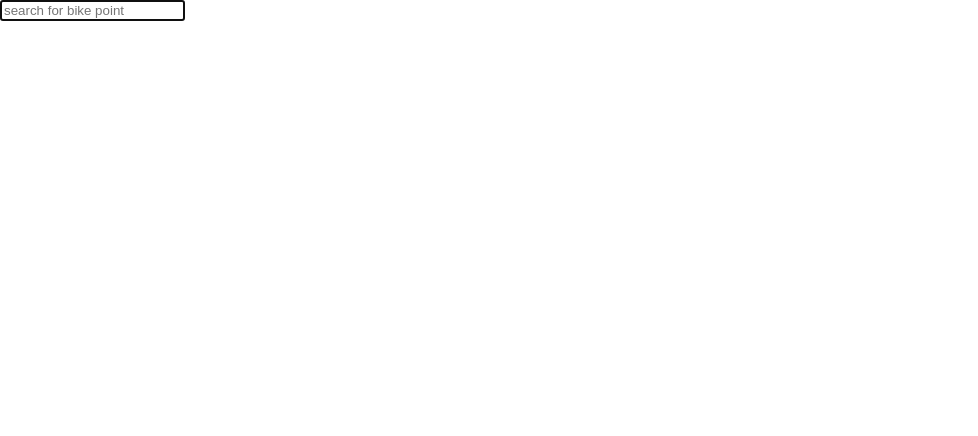
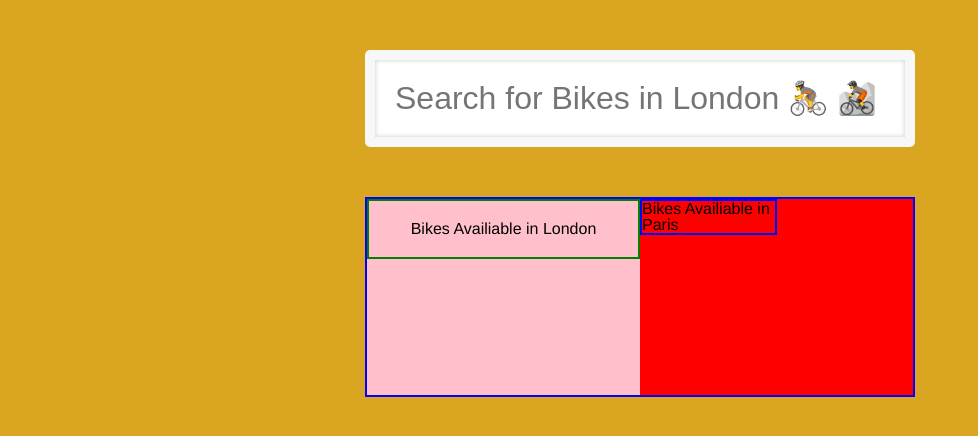
Before and after one commit to Heathercoraje/Bike-Points-RM, a website: page public/index.html in a window 1280 px wide. Shown: the whole page, without its empty margins (0-978 px from the left). Drawn offline with Linux system fonts and the light colour scheme; files that its build step writes are made by us from their sources; files whose address does not match are found by name.

```diff
--- a/public/index.html
+++ b/public/index.html
@@ -9,15 +9,22 @@
 </head>
 <body>
 
+
 <form>
-	<input type='text' placeholder='search for bike point' name='search' value='' autofocus>
+	<input type='text' placeholder='Search for Bikes in London 🚴 🚵 ' name='search' value='' autofocus>
 </form>
 
-<div id='container'>
-	<div id="numOfBikes"></div>
-	<div id="numOfEmptyDocks"></div>
+<div class="wrappingContainer">
+	<div id='bikesAvailiableContainer'>
+		<div class="bikesAvailiableText">Bikes Availiable in London </div>
+		<div id="numOfBikes"></div>
+	</div>
+
+	<div id='emptyDocksContainer'>
+	<div class="emptyDocksText">Bikes Availiable in Paris </div>
+		<div id="numOfEmptyDocks"></div>
+	</div>
 </div>
-
 <script src="./public/index.js"> </script>
 </body>
 </html>
--- a/public/style.css
+++ b/public/style.css
@@ -0,0 +1,54 @@
+body {
+	background-color: goldenrod;
+	font-family: Helvetica;
+}
+
+form {
+	max-width:550px;
+	margin:50px auto;
+}
+
+input {
+	width: 100%;
+	padding: 20px;
+  font-size: 32px;
+  outline: 0;
+  text-align: center;
+  border: 10px solid #F7F7F7;
+  border-radius: 5px;
+	box-shadow:0 0 10px rgba(0, 0, 0, 0.5);
+	box-shadow:inset 0 0 5px rgba(0, 0, 0, 0.2);
+}
+
+.wrappingContainer {
+	width: 550px;
+	border: 2px solid blue;
+	margin: 0px auto;
+	display: flex;
+	justify-content: space-evenly;
+	height: 200px;
+}
+
+#bikesAvailiableContainer {
+	width: 50%;
+	height: 100%;
+	background: pink;
+}
+
+#emptyDocksContainer {
+	width: 50%;
+	height: 100%;
+	background: red;
+}
+
+.bikesAvailiableText {
+	width: 100%;
+	text-align: center;
+	padding:  20px;
+	border: 2px solid green;
+}
+
+.emptyDocksText {
+	width: 50%;
+	border: 2px solid blue;
+}
```
Also changed, not shown: src/handlers.js (+5 -3 lines).
